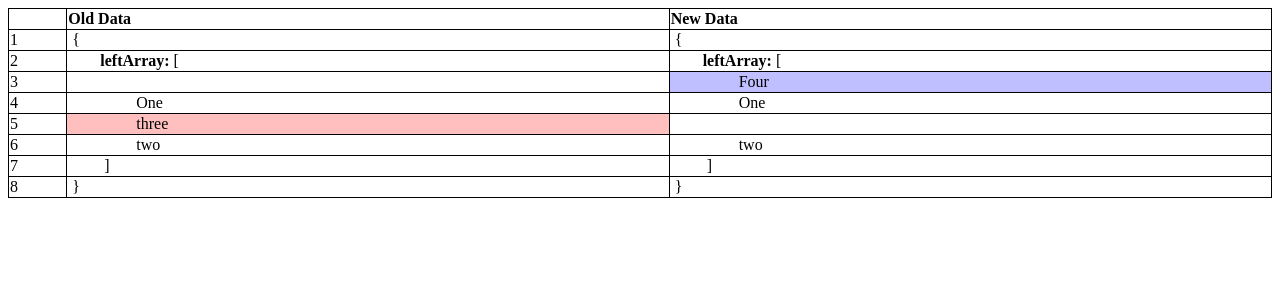
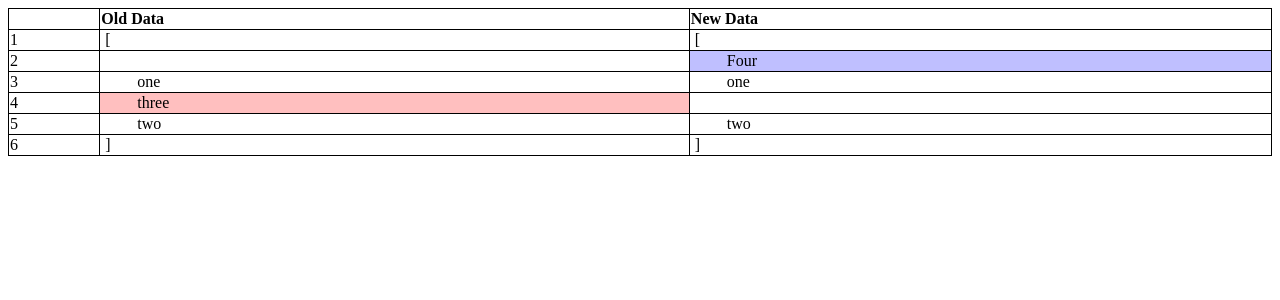
Before and after one commit to pranshugupta/ReactJs-JsonDiff, a React (Create React App) app: page / in a window 1280 px wide. Shown: the top 300 px of the page. Built offline with nearby package versions, Linux system fonts and the light colour scheme.

Commit message:
2 files modified

```diff
--- a/src/App.js
+++ b/src/App.js
@@ -2,14 +2,10 @@ import React from 'react';
 import './style.css';
 import JsonDiff from './jsonDiff/JsonDiff';
 export default function App() {
-  const leftArray = [
-    "One", "two", "three"
-  ];
-  const rightArray = [
-    "One", "two", "Four"
-  ];
+  const leftArray = ['one', 'two', 'three', 'one'];
+  const rightArray = ['one', 'two', 'Four', 'two'];
   const leftObject = {
-    leftArray:leftArray
+    leftArray: leftArray,
     // strings: 'John',
     // nulls: null,
     // booleans: true,
@@ -17,7 +13,7 @@ export default function App() {
     // strings: 'John',
   };
   const rightObject = {
-    leftArray:rightArray
+    rightArray: rightArray,
     // strings: 'John1',
     // nulls: null,
     // booleans: true,
@@ -27,9 +23,9 @@ export default function App() {
   return (
     <JsonDiff
       leftCaption="Old Data"
-      leftData={leftObject}
+      leftData={leftArray}
       rightCaption="New Data"
-      rightData={rightObject}
+      rightData={rightArray}
     />
   );
 }
--- a/src/jsonDiff/JsonDiff.js
+++ b/src/jsonDiff/JsonDiff.js
@@ -68,6 +68,10 @@ function compareObject(tableRows, parentKey, leftData, rightData, level) {
       }
     } else if (!leftData.hasOwnProperty(key) && rightData.hasOwnProperty(key)) {
       const newVal = rightData[key];
+      const valType = jsonValueType(newVal);
+      if (valType === 'array') {
+        compareArray(tableRows, key, null, newVal, childLevel);
+      } else {
         tableRows.push({
           level: childLevel,
           key: key,
@@ -76,8 +80,13 @@ function compareObject(tableRows, parentKey, leftData, rightData, level) {
             data: newVal,
           },
         });
+      }
     } else if (leftData.hasOwnProperty(key) && !rightData.hasOwnProperty(key)) {
       const oldVal = leftData[key];
+      const valType = jsonValueType(oldVal);
+      if (valType === 'array') {
+        compareArray(tableRows, key, oldVal, null, childLevel);
+      } else {
         tableRows.push({
           level: childLevel,
           key: key,
@@ -86,6 +95,7 @@ function compareObject(tableRows, parentKey, leftData, rightData, level) {
             data: oldVal,
           },
         });
+      }
     }
   });
 
@@ -101,10 +111,14 @@ function compareArray(tableRows, parentKey, leftData, rightData, level) {
   if (rightData) openRow.rightCol = { className: objClassName, data: '[' };
   tableRows.push(openRow);
   const childLevel = level + 1;
-
   const allSortedArray = leftData.concat(rightData).filter(onlyUnique).sort();
   allSortedArray.forEach((item) => {
-    if (leftData.includes(item) && rightData.includes(item)) {
+    if (
+      leftData &&
+      leftData.includes(item) &&
+      rightData &&
+      rightData.includes(item)
+    ) {
       const className = 'same';
       tableRows.push({
         level: childLevel,
@@ -117,7 +131,11 @@ function compareArray(tableRows, parentKey, leftData, rightData, level) {
           data: item,
         },
       });
-    } else if (leftData.includes(item) && !rightData.includes(item)) {
+    } else if (
+      leftData &&
+      leftData.includes(item) &&
+      (!rightData || !rightData.includes(item))
+    ) {
       const className = 'removed';
       tableRows.push({
         level: childLevel,
@@ -126,7 +144,11 @@ function compareArray(tableRows, parentKey, leftData, rightData, level) {
           data: item,
         },
       });
-    } else if (!leftData.includes(item) && rightData.includes(item)) {
+    } else if (
+      (!leftData ||
+      !leftData.includes(item)) &&
+      rightData.includes(item)
+    ) {
       const className = 'added';
       tableRows.push({
         level: childLevel,
@@ -138,7 +160,7 @@ function compareArray(tableRows, parentKey, leftData, rightData, level) {
     }
   });
 
-  const closeRow = { level: level};
+  const closeRow = { level: level };
   if (leftData) closeRow.leftCol = { className: objClassName, data: ']' };
   if (rightData) closeRow.rightCol = { className: objClassName, data: ']' };
   tableRows.push(closeRow);
@@ -146,7 +168,8 @@ function compareArray(tableRows, parentKey, leftData, rightData, level) {
 function JsonDiff(props) {
   const { leftCaption, rightCaption, leftData, rightData } = props;
   const tableRows = [];
-  compareObject(tableRows, null, leftData, rightData, 0);
+  //compareObject(tableRows, null, leftData, rightData, 0);
+  compareArray(tableRows, null, leftData, rightData, 0);
   const rows = tableRows.map((row, index) => {
     const spacing = [];
     for (let i = 0; i < row.level; i++) {
```
Lines whose indentation alone changed are shown as unchanged.
